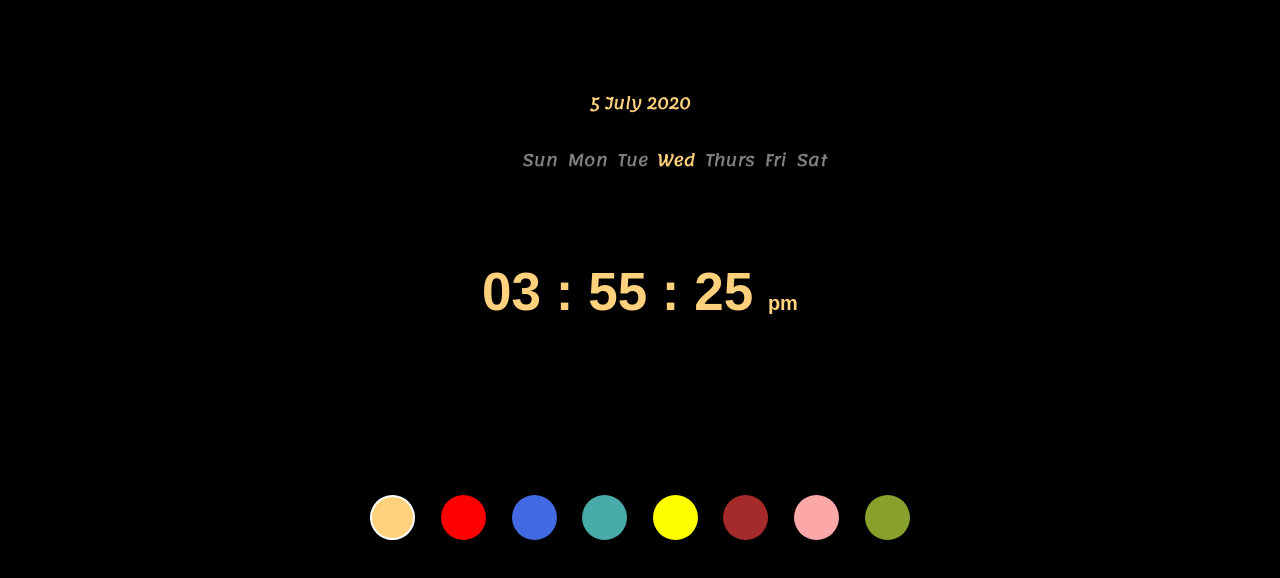
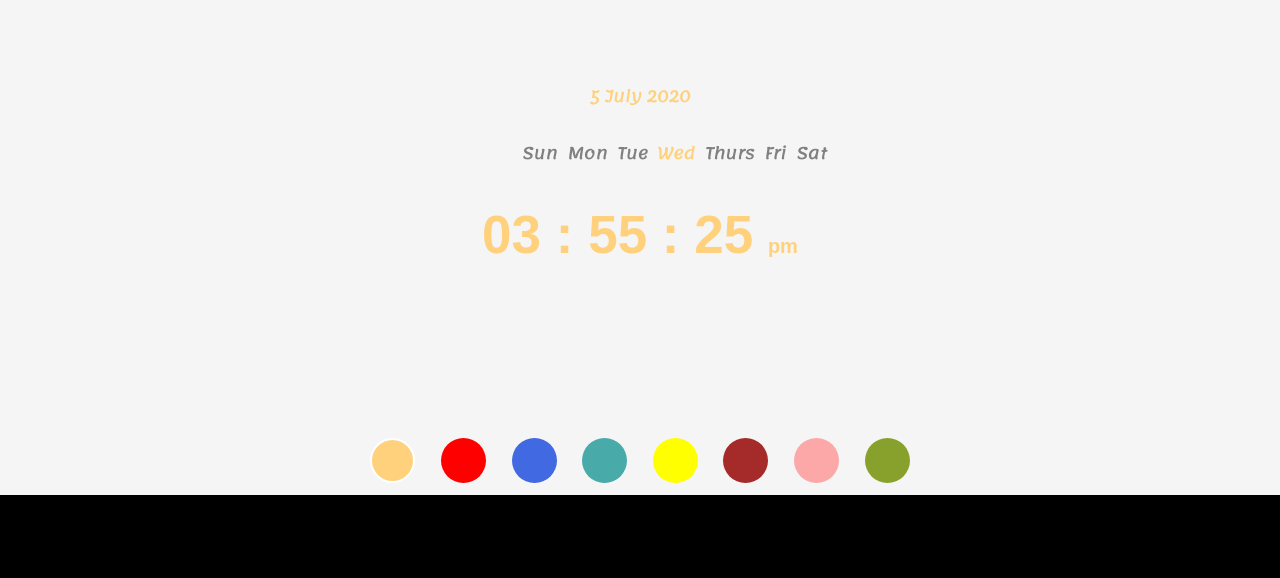
Before and after one commit to kaustavy2k/JS-Clock, a plain HTML site: page index.html in a window 1280 px wide. Drawn offline with Linux system fonts and the light colour scheme.

Commit message:
basic structural clock done

```diff
--- a/style.css
+++ b/style.css
@@ -15,15 +15,15 @@ html{
     flex-direction: column;
     align-items: center;
     justify-content: center;
-    height: 80vh;
-    overflow: auto;
+    background-color: whitesmoke;
+
 }
 /*--------DAYS---------*/
 #days{
     color: gray;
     display: flex;
     justify-content: space-evenly;
-    margin-bottom: 80px;
+    margin-bottom: 30px;
 
 }
 #days .active{
@@ -34,6 +34,7 @@ html{
 }
 /*--------DATE---------*/
 #date{
+    margin-top: 80px;
     margin-bottom: 20px;
 }
 /*--------TIME---------*/
```
